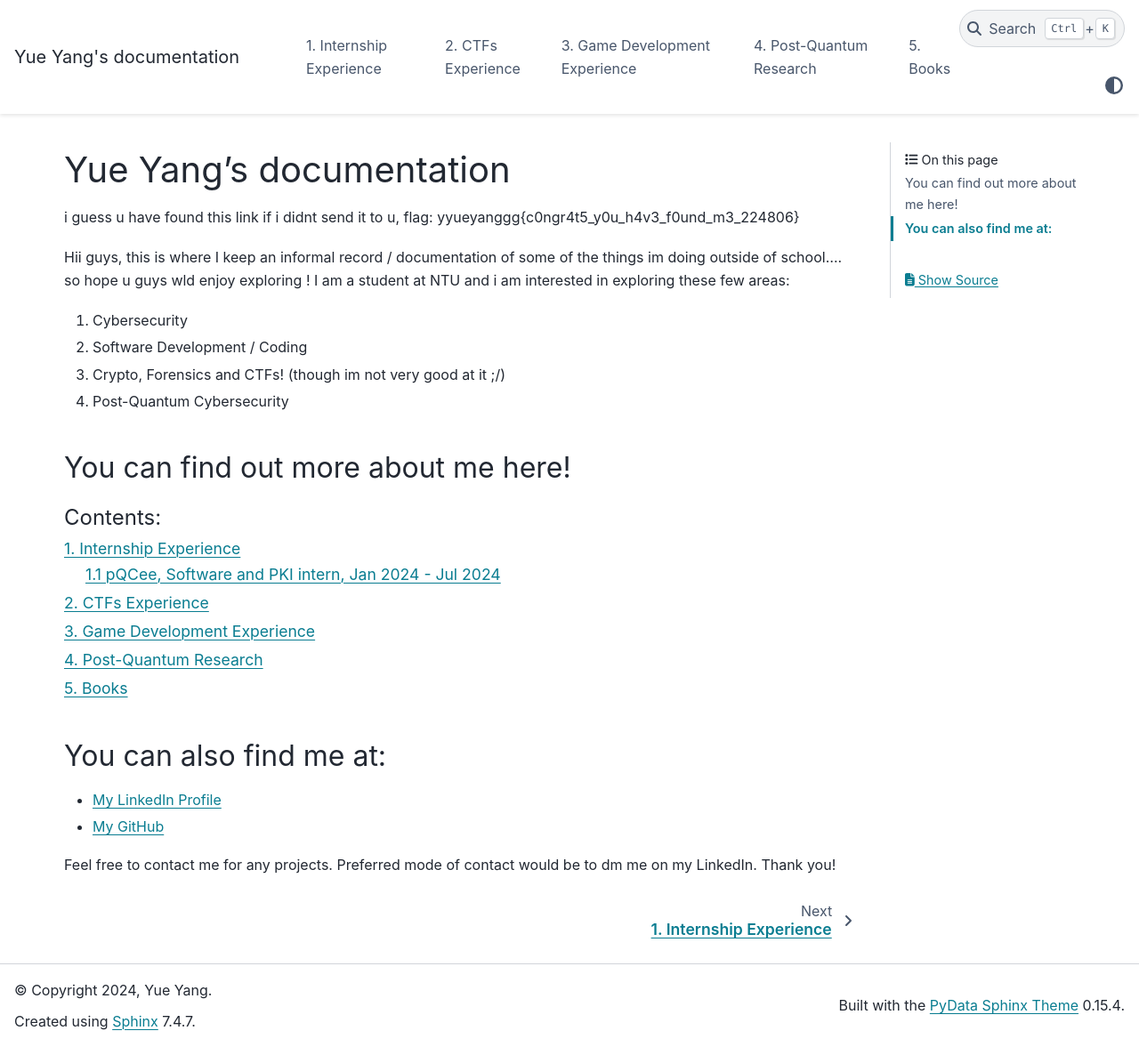
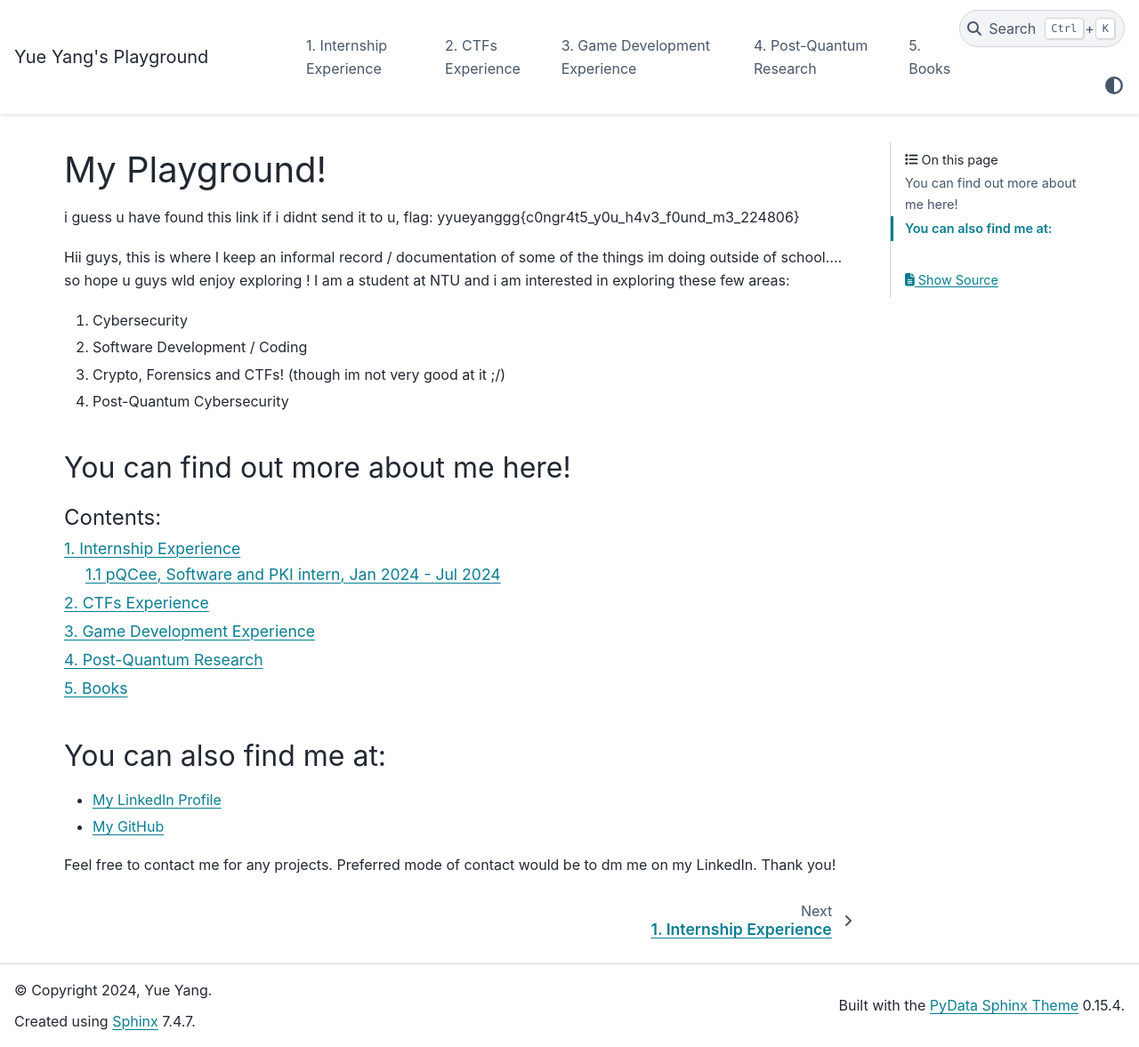
Before and after one commit to yyueyangg/personal-docs, a Sphinx documentation site: the page built from docs/source/index.rst, in a window 1280 px wide and 1177 px high. Shown: the whole window at 89% size. Built offline with Sphinx 7.4.7 and the PyData theme 0.15.4, drawn with Linux system fonts in a browser that asks for light colours.

Commit message:
Edit files

```diff
--- a/docs/source/conf.py
+++ b/docs/source/conf.py
@@ -6,7 +6,7 @@
 # -- Project information -----------------------------------------------------
 # https://www.sphinx-doc.org/en/master/usage/configuration.html#project-information
 
-project = 'Yue Yang\'s'
+project = 'Yue Yang\'s Playground'
 copyright = '2024, Yue Yang'
 author = 'Yue Yang'
 
@@ -14,6 +14,8 @@ author = 'Yue Yang'
 # https://www.sphinx-doc.org/en/master/usage/configuration.html#general-configuration
 
 extensions = []
+
+html_title = "Yue Yang's Playground"
 
 templates_path = ['_templates']
 exclude_patterns = []
--- a/docs/source/index.rst
+++ b/docs/source/index.rst
@@ -3,7 +3,7 @@
    You can adapt this file completely to your liking, but it should at least
    contain the root `toctree` directive.
 
-Yue Yang's documentation
+My Playground!
 ====================================
 i guess u have found this link if i didnt send it to u, flag: yyueyanggg{c0ngr4t5_y0u_h4v3_f0und_m3_224806}
 
```
